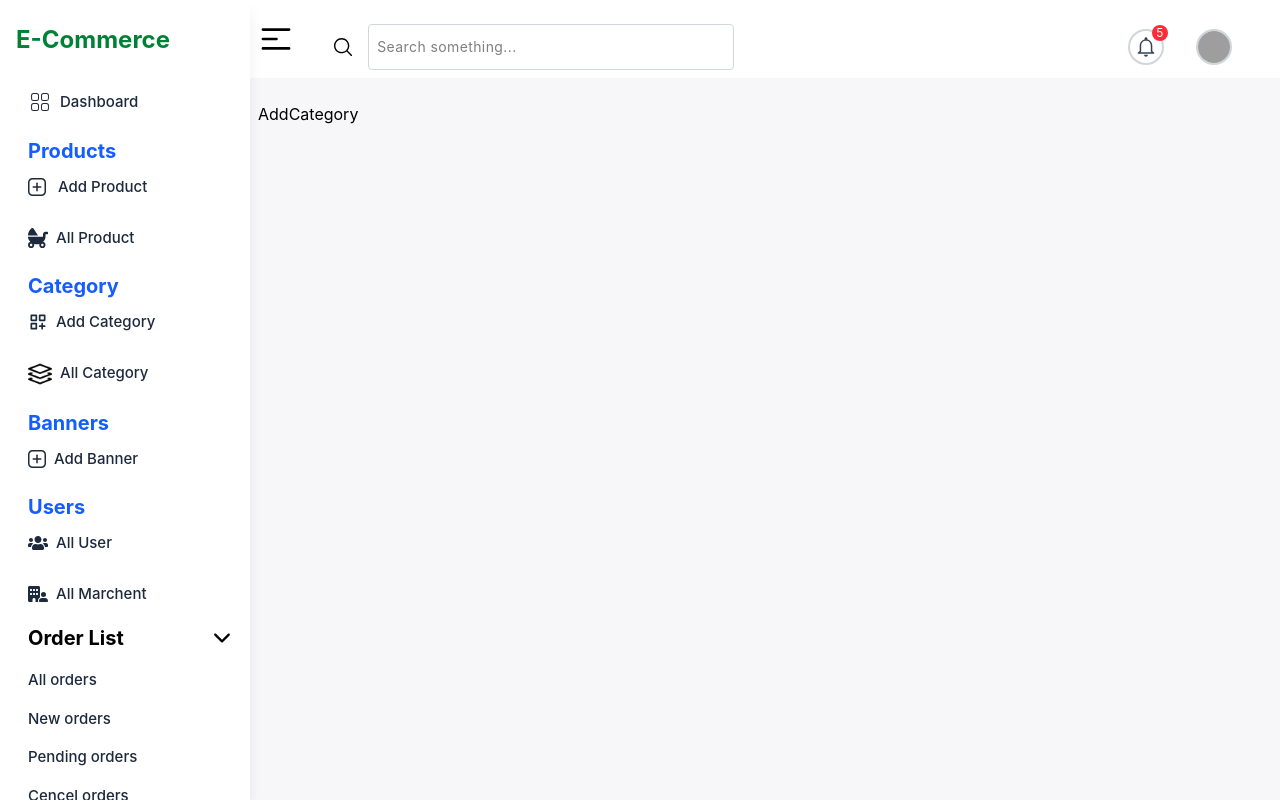
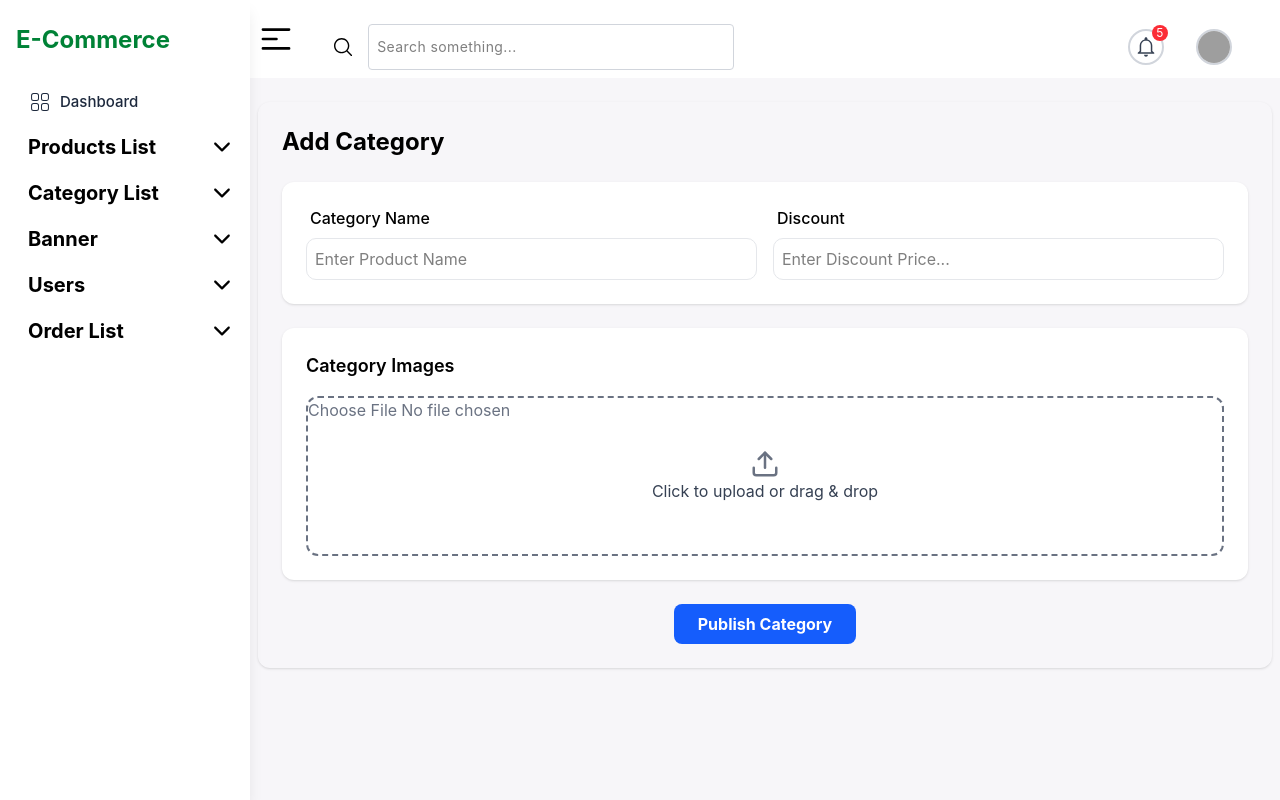
Before and after one commit to ashiqul290/FullStac-E-commurce-Dashboard, a React (Vite) app: page /add-category in a window 1280 px wide. Built offline with nearby package versions, Linux system fonts and the light colour scheme; grey boxes are pictures that could not be loaded.

Commit message:
category

```diff
--- a/Layout/SideBar.jsx
+++ b/Layout/SideBar.jsx
@@ -1,4 +1,4 @@
-import React from 'react'
+import React, { useState } from 'react'
 import { CiGrid41 } from 'react-icons/ci'
 import { FaBabyCarriage, FaUsers } from 'react-icons/fa'
 import { FaBuildingUser } from 'react-icons/fa6'
@@ -7,6 +7,11 @@ import { Link } from 'react-router'
 import allcategoryicon from '../public/menu.png'
 import { IoIosArrowDown } from 'react-icons/io'
 const SideBar = () => {
+  let [showProduct, setshowProdut] = useState(false)
+  let [showCategory, setshowCategory] = useState(false)
+  let [showBanner, setshowBanner] = useState(false)
+  let [showMerchant, setshowMerchant] = useState(false)
+  let [showOrder, setshowOrder] = useState(false)
   return (
     <>
         <nav id="sidebar" className="lg:min-w-[250px] w-max max-lg:min-w-8">
@@ -36,10 +41,14 @@ const SideBar = () => {
 
           </ul>
           <div>
-             <h6 className="text-blue-600 mt-3 text-[20px] font-bold px-3">
-               Products
+             <div onClick={()=>setshowProdut(!showProduct)} className="flex items-center rounded-[10px] duration-500 justify-between hover:bg-gray-200">
+               <h6 className="text-black  py-2  text-[20px] font-bold px-3">
+                  Products List
             </h6>
-
+            <IoIosArrowDown className=' text-2xl' />
+            </div>
+                {
+                  showProduct && (
             <ul className="space-y-2">
 
             <li>
@@ -85,13 +94,18 @@ const SideBar = () => {
 
               </Link>
             </li>
-          </ul>
+          </ul> )
+                }
           </div>
           <div className="">
-             <h6 className="text-blue-600 mt-3 text-[20px] font-bold px-3">
-              Category
+              <div onClick={()=>setshowCategory(!showCategory)} className="flex items-center rounded-[10px] duration-500 justify-between hover:bg-gray-200">
+               <h6 className="text-black  py-2  text-[20px] font-bold px-3">
+              Category List
             </h6>
-
+            <IoIosArrowDown className=' text-2xl' />
+            </div>
+                {
+                  showCategory &&
             <ul className="space-y-2">
 
             <li>
@@ -120,12 +134,17 @@ const SideBar = () => {
               </Link>
             </li>
           </ul>
+                }
           </div>
           <div className="">
-             <h6 className="text-blue-600 mt-3 text-[20px] font-bold px-3">
-              Banners
+            <div onClick={()=>setshowBanner(!showBanner)} className="flex items-center rounded-[10px] duration-500 justify-between hover:bg-gray-200">
+               <h6 className="text-black  py-2  text-[20px] font-bold px-3">
+              Banner
             </h6>
-
+            <IoIosArrowDown className=' text-2xl' />
+            </div>
+               {
+                  showBanner &&
             <ul className="space-y-2">
 
             <li>
@@ -162,12 +181,17 @@ const SideBar = () => {
             </li>
 
           </ul>
+               }
           </div>
           <div className="">
-             <h6 className="text-blue-600 mt-3 text-[20px] font-bold px-3">
+             <div onClick={()=>setshowMerchant(!showMerchant)} className="flex items-center rounded-[10px] duration-500 justify-between hover:bg-gray-200">
+               <h6 className="text-black  py-2  text-[20px] font-bold px-3">
               Users
             </h6>
-
+            <IoIosArrowDown className=' text-2xl' />
+            </div>
+                {
+                  showMerchant &&
             <ul className="space-y-2">
 
             <li>
@@ -196,15 +220,17 @@ const SideBar = () => {
               </Link>
             </li>
           </ul>
+                }
           </div>
           <div className="">
-            <div className="flex items-center rounded-[10px] duration-500 justify-between hover:bg-gray-200">
+            <div onClick={()=>setshowOrder(!showOrder)} className="flex items-center rounded-[10px] duration-500 justify-between hover:bg-gray-200">
                <h6 className="text-black  py-2  text-[20px] font-bold px-3">
               Order List
             </h6>
             <IoIosArrowDown className=' text-2xl' />
             </div>
-
+               {
+                  showOrder &&
             <ul className="space-y-0">
 
             <li>
@@ -264,6 +290,7 @@ const SideBar = () => {
               </Link>
             </li>
           </ul>
+               }
           </div>
 
         </div>
--- a/page/AddCategory.jsx
+++ b/page/AddCategory.jsx
@@ -1,9 +1,91 @@
-import React from 'react'
+import { useState } from "react";
+import { FiUpload } from "react-icons/fi";
 
 const AddCategory = () => {
+
+  const [form, setForm] = useState({
+    name: "",
+    discount: "",
+    subcategory: "",
+    image: null,
+  });
+
+  const handleChange = (e) => {
+    setForm({
+      ...form,
+      [e.target.name]: e.target.value,
+    });
+  };
+
+  const handleFile = (e) => {
+    setForm({
+      ...form,
+      image: e.target.files[0],
+    });
+  };
+
+  const handleSubmit = (e) => {
+    e.preventDefault();
+    console.log(form); // পরে API বসাবে
+  };
+
   return (
-    <div>AddCategory</div>
-  )
+    <div className="w-full p-6 rounded-xl shadow">
+
+        {/* Title */}
+        <h1 className="text-2xl font-bold mb-6">Add Category</h1>
+
+           <div className="bg-white rounded-xl shadow p-6 mb-6">
+
+
+          <div className="grid grid-cols-2 gap-4">
+            <div className="w-full">
+              <label className=" font-medium ml-1"> Category Name</label>
+              <input
+                className=" border mt-2 w-full py-2 border-gray-200 outline-none rounded-[10px] px-2"
+                placeholder="Enter Product Name"
+              />
+            </div>
+            <div className="w-full">
+              <label className=" font-medium ml-1"> Discount</label>
+              <input
+              type="number"
+                className=" border mt-2 w-full py-2 border-gray-200 outline-none rounded-[10px] px-2"
+                placeholder="Enter Discount Price..."
+              />
+            </div>
+
+
+          </div>
+        </div>
+
+          {/* Product Images */}
+                <div className="bg-white rounded-xl shadow p-6 mb-6">
+                  <h2 className="text-lg font-semibold mb-4">Category Images</h2>
+
+                  <div className=" relative border-2  hover:text-blue-600 duration-500 border-dashed rounded-xl h-40  flex-col items-center justify-center   text-gray-500">
+                    <input
+                      type="file"
+                      className=" w-full rounded-xl h-40  flex-col items-center justify-center   text-gray-500"
+                    />
+                    <div className=" absolute top-0 left-0 w-full h-full flex flex-col items-center justify-center pointer-events-none">
+                      <FiUpload className=" text-3xl" />
+                      <p className=" text-md text-gray-700">
+                        Click to upload or drag & drop
+                      </p>
+                    </div>
+                  </div>
+                </div>
+
+                {/* Buttons */}
+                <div className="flex justify-center ">
+
+                  <button className=" cursor-pointer px-6 py-2 font-bold bg-blue-600 text-white rounded-lg">
+                    Publish Category
+                  </button>
+                </div>
+      </div>
+  );
 }
 
 export default AddCategory
--- a/page/AllCategory.jsx
+++ b/page/AllCategory.jsx
@@ -1,7 +1,100 @@
 import React from 'react'
 
 export const AllCategory = () => {
+
+const dummyCategories = [
+  {
+    _id: "1",
+    name: "Clothing",
+    discount: 20,
+    image:
+      "https://images.unsplash.com/photo-1521334884684-d80222895322?w=500",
+    subcategory: ["Tshirt", "Shirt", "Jeans"],
+  },
+  {
+    _id: "2",
+    name: "Electronics",
+    discount: 10,
+    image:
+      "https://images.unsplash.com/photo-1510557880182-3d4d3cba35a5?w=500",
+    subcategory: ["Mobile", "Laptop", "Watch"],
+  },
+  {
+    _id: "3",
+    name: "Shoes",
+    discount: 15,
+    image:
+      "https://images.unsplash.com/photo-1600185365483-26d7a4cc7519?w=500",
+    subcategory: ["Sneakers", "Formal", "Sports"],
+  },
+];
   return (
-    <div>AllCategory</div>
-  )
+    <div className="p-6 bg-gray-50 min-h-screen">
+
+      {/* Header */}
+      <div className="flex justify-between items-center mb-6">
+        <h1 className="text-2xl font-bold">All Categories</h1>
+
+        <button className="bg-black text-white px-4 py-2 rounded-lg">
+          + Add Sub Category
+        </button>
+      </div>
+
+      {/* Grid */}
+      <div className="grid grid-cols-1 md:grid-cols-3 gap-6">
+
+        {dummyCategories.map((cat) => (
+          <div
+            key={cat._id}
+            className="bg-white rounded-xl shadow hover:shadow-lg transition overflow-hidden"
+          >
+
+            {/* Image */}
+            <img
+              src={cat.image}
+              alt=""
+              className="w-full h-40 object-cover"
+            />
+
+            {/* Content */}
+            <div className="p-4">
+
+              {/* Name + Discount */}
+              <div className="flex justify-between items-center">
+                <h2 className="text-lg font-semibold">{cat.name}</h2>
+
+                <span className="bg-green-100 text-green-600 text-xs px-2 py-1 rounded-full">
+                  {cat.discount}% OFF
+                </span>
+              </div>
+
+              {/* Subcategories */}
+              <div className="mt-3 flex flex-wrap gap-2">
+                {cat.subcategory.map((sub, i) => (
+                  <span
+                    key={i}
+                    className="text-xs bg-gray-100 px-2 py-1 rounded"
+                  >
+                    {sub}
+                  </span>
+                ))}
+              </div>
+
+              {/* Actions */}
+              <div className="flex gap-2 mt-4">
+                <button className="flex-1 bg-blue-500 text-white py-1 rounded">
+                  Edit
+                </button>
+                <button className="flex-1 bg-red-500 text-white py-1 rounded">
+                  Delete
+                </button>
+              </div>
+
+            </div>
+          </div>
+        ))}
+
+      </div>
+    </div>
+  );
 }
```
